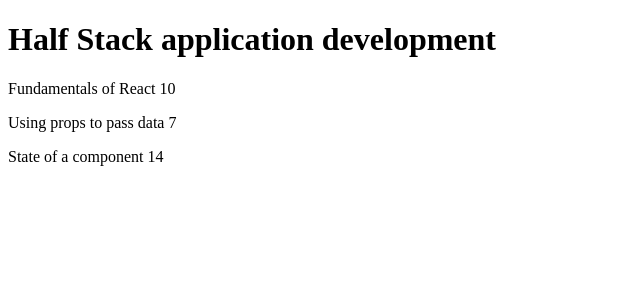
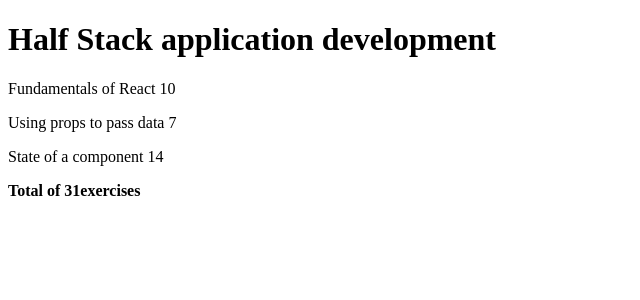
Before and after one commit to changjiong/fullstackopen2021, a React (Create React App) app in the folder part1/courseinfo/: page / in a window 1280 px wide. Shown: the top 300 px of the page, without its empty margins (0-640 px from the left). Built offline with nearby package versions, Linux system fonts and the light colour scheme.

Commit message:
exercises2.2 courseinfo step7

```diff
--- a/part1/courseinfo/src/components/Course.js
+++ b/part1/courseinfo/src/components/Course.js
@@ -1,5 +1,5 @@
 import React from "react";
-import { nanoid } from 'nanoid';
+import { nanoid } from "nanoid";
 
 const Header = ({ course }) => {
   return <h1>{course.name}</h1>;
@@ -23,11 +23,23 @@ const Content = ({ course }) => {
   );
 };
 
+const Total = ({ course }) => {
+  return (
+    <p>
+      <strong>
+        Total of {course.parts.reduce((sum, part) => sum + part.exercises, 0)}
+        exercises
+      </strong>
+    </p>
+  );
+};
+
 const Course = ({ course }) => {
   return (
     <div>
       <Header course={course} />
       <Content course={course} />
+      <Total course={course} />
     </div>
   );
 };
```
